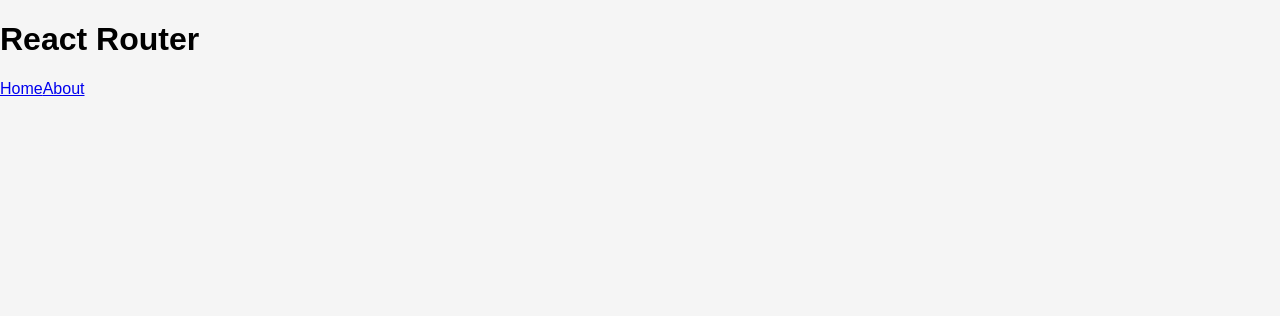
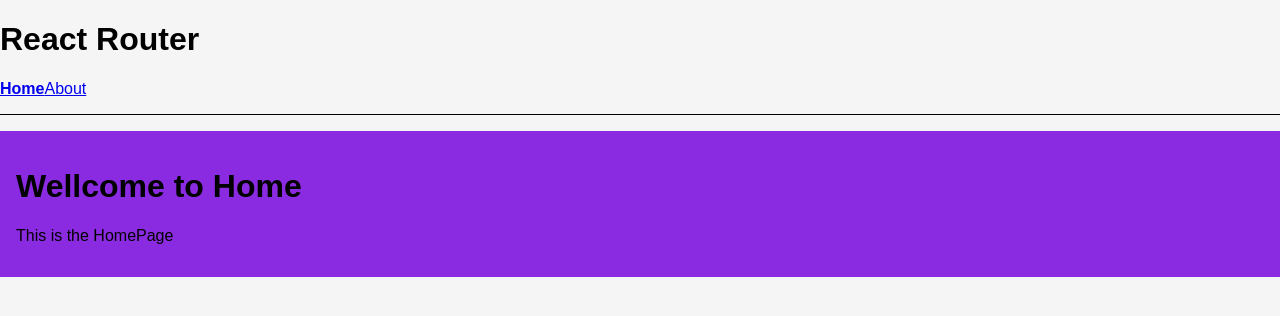
Before and after one commit to duongducbinh/ViteProject, a React (Vite) app: page / in a window 1280 px wide. Shown: the top 316 px of the page. Built offline with nearby package versions, Linux system fonts and the light colour scheme.

Commit message:
index route

```diff
--- a/src/App.jsx
+++ b/src/App.jsx
@@ -1,40 +1,40 @@
-import { Outlet, Routes, Route, Link } from 'react-router'
+import { Outlet, Routes, Route, NavLink } from 'react-router'
 import Home from './pages/Home'
 import About from './pages/About'
 
 
 const App = () => {
   return (
-    <>
-      <h1>React Router</h1>
-      <Navigator />
-      <Routes>
-        <Route path='/' element={<Layout />}>
-          <Route path='Home' element={<Home />} />
-          <Route path='About' element={<About />} />
-        </Route>
-      </Routes>
-    </>
-  )
-}
-
-const Navigator = () => {
-  return (
-    <div>
-      <nav>
-        <Link to="/Home">Home</Link>
-        <Link to="/About">About</Link>
-      </nav>
-    </div>
+    <Routes>
+      <Route path='/' element={<Layout />}>
+        <Route index element={<Home />} />
+        <Route path='About' element={<About />} />
+      </Route>
+    </Routes>
   )
 }
 
 const Layout = () => {
+  const style = ({ isActive }) => ({
+    fontWeight: isActive ? "bold" : "normal",
+  })
+
   return (
     <>
+      <h1>React Router</h1>
+      <nav
+        style={{
+          borderBottom: "solid 1px",
+          paddingBottom: "1rem",
+        }}
+      >
+        <NavLink to="/" style={style}>Home</NavLink>
+        <NavLink to="/About" style={style}>About</NavLink>
+      </nav>
       <main style={{ padding: '1rem 0' }}>
         <Outlet />
       </main>
+
     </>
   )
 }
```
